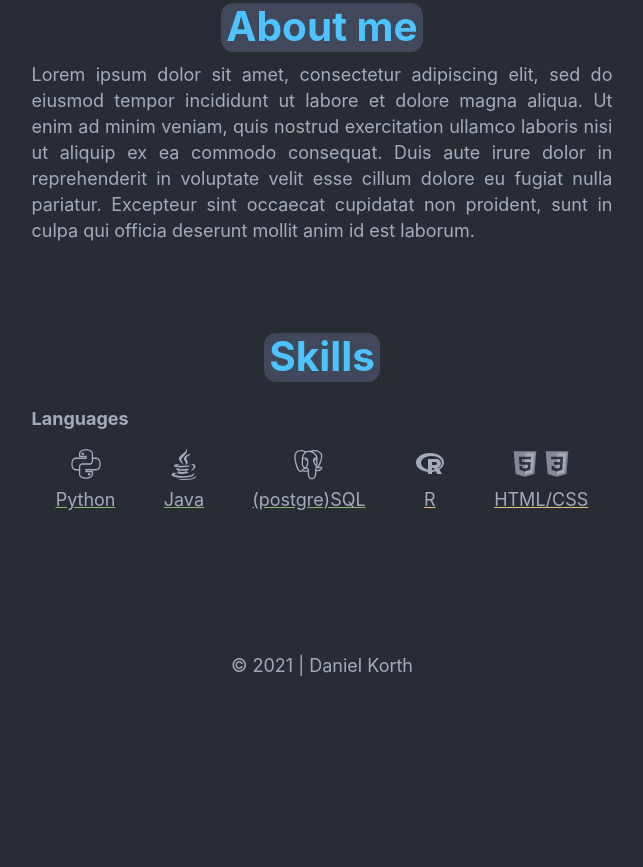
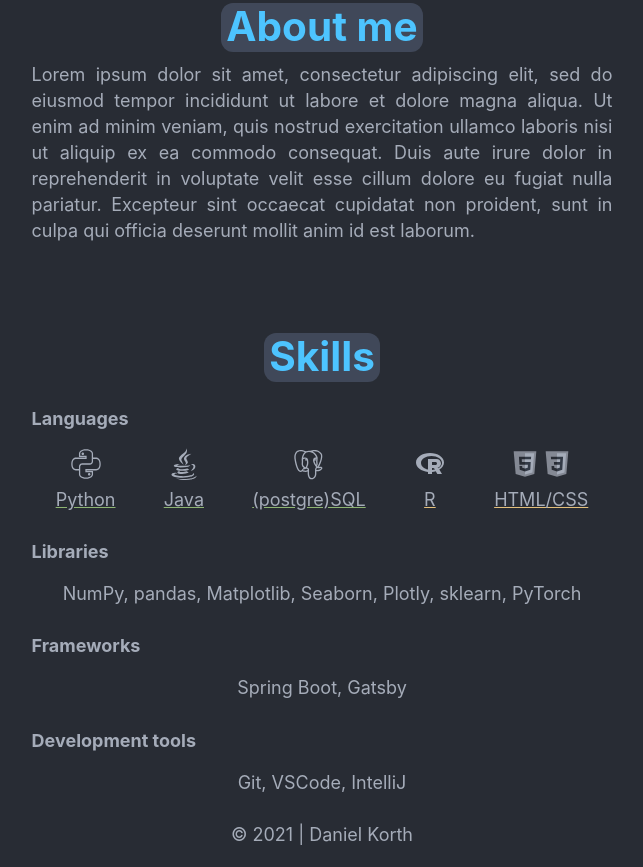
Before and after one commit to itsmeyaw/danielkorth.io, a Gatsby site: page / in a window 1280 px wide. Shown: the part 751-1618 px from the top of the page, without its empty margins (318-961 px from the left). Before the commit the page ends 1449 px from the top, so only its background shows below. Built offline with nearby package versions, Linux system fonts and the light colour scheme; Gatsby itself is replaced by a stand-in of ours; a small style sheet from the web is missing.

Commit message:
added other skill sections

```diff
--- a/src/components/skills.js
+++ b/src/components/skills.js
@@ -23,11 +23,12 @@ const SkillsSection = styled.div`
     flex-wrap: wrap;
     align-items: center;
     margin-left: 0;
+    font-weight: normal;
 `
 
 const SkillElement = styled.div`
     color:#a5acb9;
-    display: block;
+    // display: block;
     font-weight: normal;
     margin: 0 auto;
     text-align: center;
@@ -86,7 +87,18 @@ const SkillsPage = () => (
                     <HTML /><CSS />
                     <PriorExp>HTML/CSS</PriorExp>
                 </SkillElement>
-                {/* <SkillElement></SkillElement> */}
+            </SkillsSection>
+            Libraries
+            <SkillsSection>
+                <p>NumPy, pandas, Matplotlib, Seaborn, Plotly, sklearn, PyTorch</p>
+            </SkillsSection>
+            Frameworks
+            <SkillsSection>
+                <p>Spring Boot, Gatsby</p>
+            </SkillsSection>
+            Development tools
+            <SkillsSection>
+                <p>Git, VSCode, IntelliJ</p>
             </SkillsSection>
         </Skills>
     </SkillsContainer>
```
